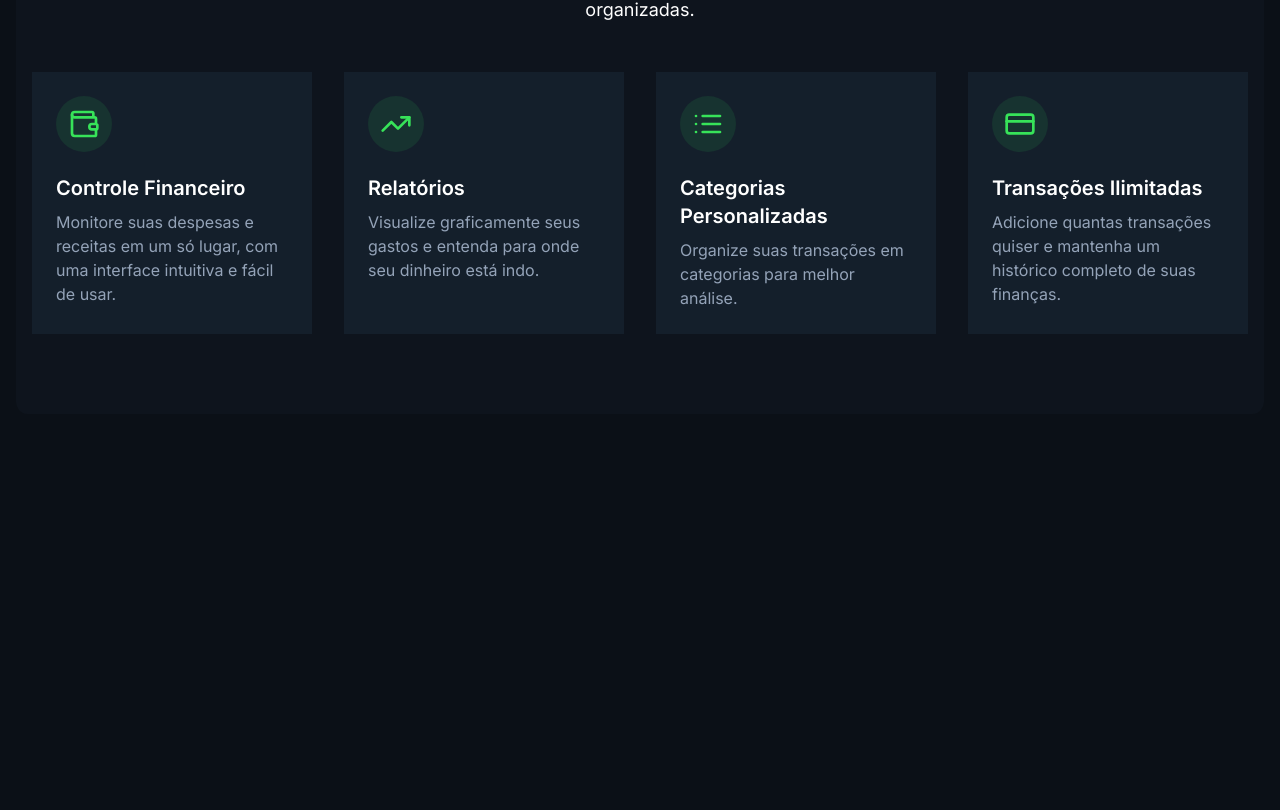
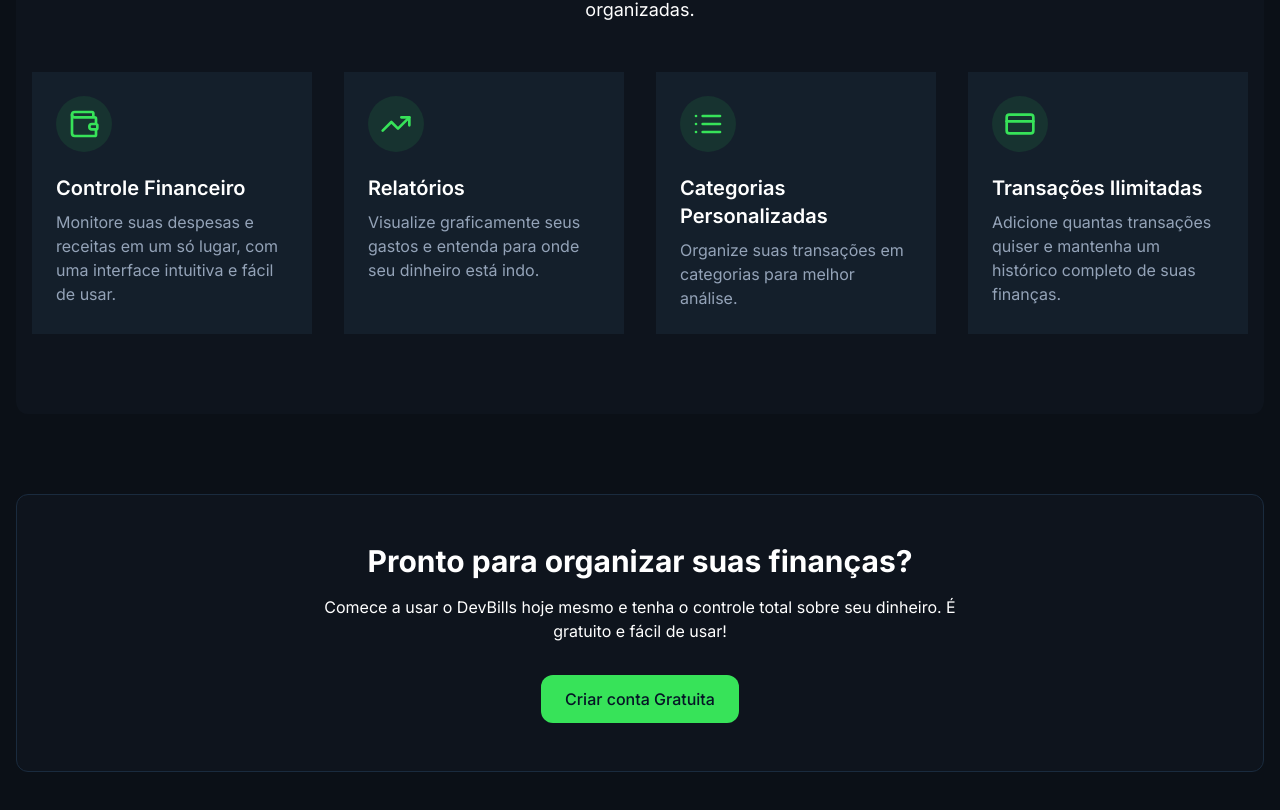
Before and after one commit to Pedro-Balestra/DevBills, a React (Vite) app in the folder interface/: page / in a window 1280 px wide. Shown: the part 608-1418 px from the top of the page. Before the commit the page ends 1022 px from the top, so only its background shows below. Built offline with nearby package versions, Linux system fonts and the light colour scheme.

Commit message:
Aula 07 - Finalizando a tela de Home

```diff
--- a/interface/src/pages/Home.tsx
+++ b/interface/src/pages/Home.tsx
@@ -76,6 +76,14 @@
                         </div>
                     </div>
                 </section>
+                <section className="section-app">
+                    <div className="bg-gray-900 p-8 md:p-12 rounded-xl text-center border border-gray-700">
+                        <h2 className="text-2xl md:text-3xl font-bold text-white mb-4">Pronto para organizar suas finanças?</h2>
+                        <p className="text-white text-opacity-90 max-w-2xl mx-auto mb-8">Comece a usar o DevBills hoje mesmo e tenha o controle total sobre seu dinheiro. É
+                            gratuito e fácil de usar!</p>
+                        <Button className="mx-auto px-6 py-3">Criar conta Gratuita</Button>
+                    </div>
+                </section>
             </div>
         </div >
     );
```
